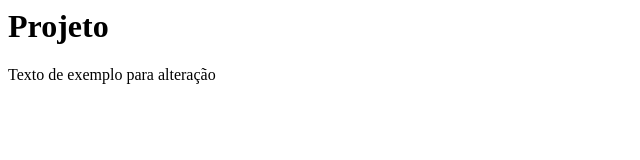
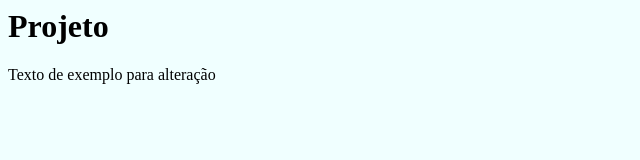
Before and after one commit to raflakes/curso-git, a plain HTML site: page index.html in a window 1280 px wide. Shown: the whole page, without its empty margins (0-640 px from the left). Drawn offline with Linux system fonts and the light colour scheme.

Commit message:
Início do Design

```diff
--- a/index.html
+++ b/index.html
@@ -1,5 +1,6 @@
 <html>
 	<head>
+        <link rel="stylesheet" href="style.css">
 	</head>
 	<body>
 		<h1>Projeto</h1>
--- /dev/null
+++ b/style.css
@@ -0,0 +1,3 @@
+body {
+    background-color: azure;
+}
```
